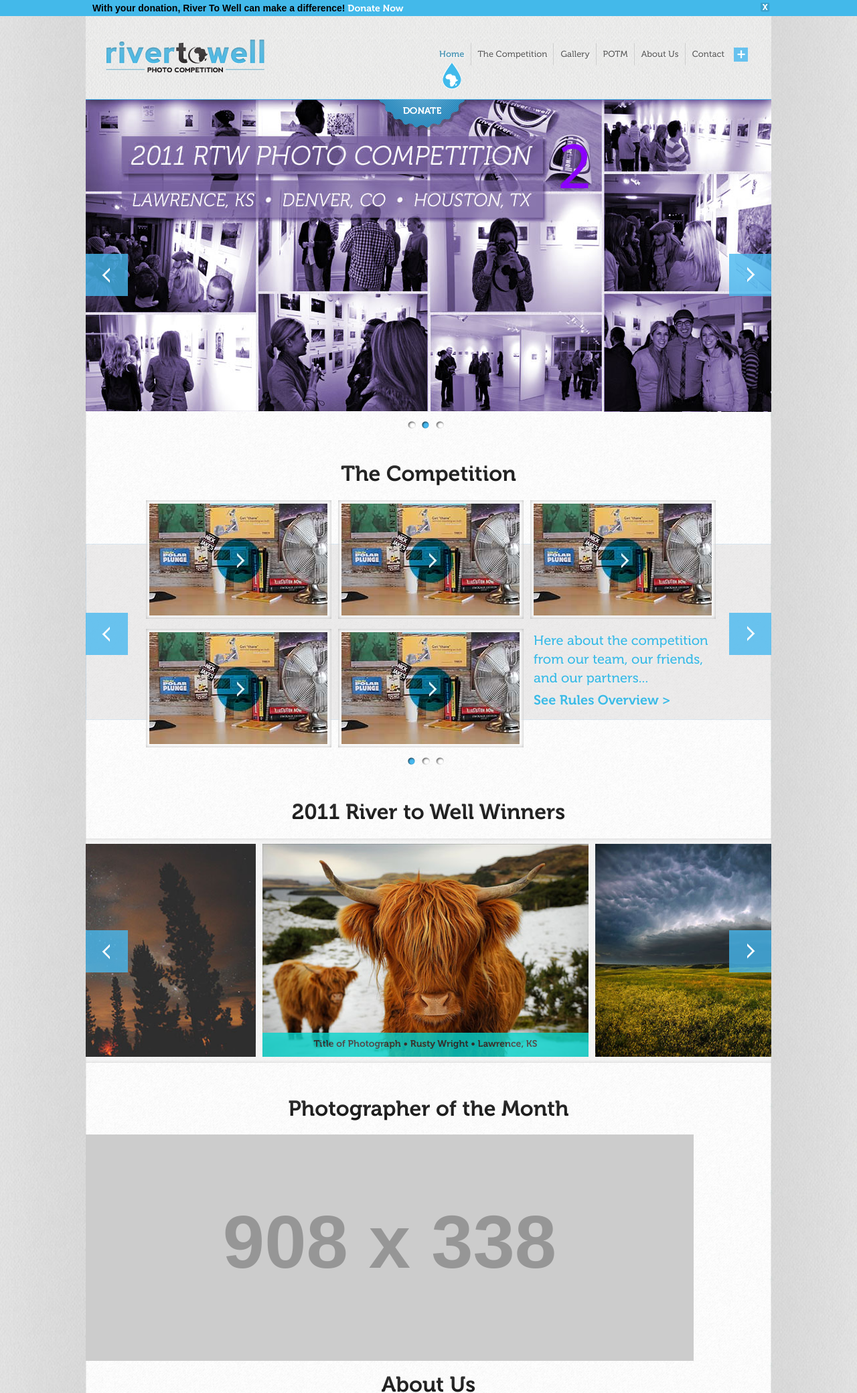
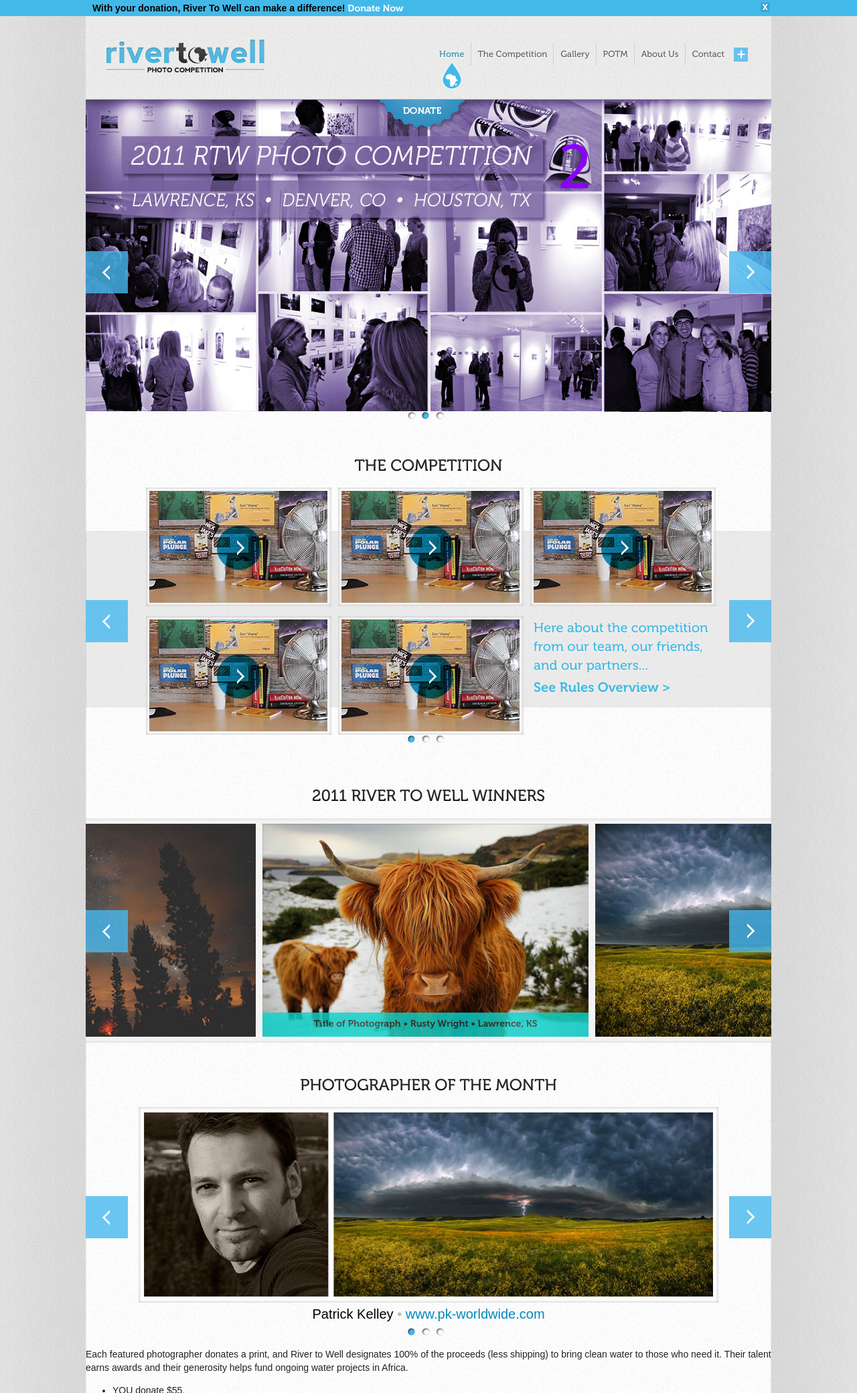
Before and after one commit to spfaffly/rtw-htmlbuild, a PHP site: a page that uses index.html in a window 1280 px wide. Shown: the top 2080 px of the page at 67% size. Run offline with PHP 8.4, Linux system fonts and the light colour scheme; grey boxes labelled with a size stand in for pictures from a placeholder-image service; some libraries are stand-ins or nearby versions.

Commit message:
POTM Carousel
Add in outline for POTM carousel

```diff
--- a/css/style.css
+++ b/css/style.css
@@ -64,7 +64,7 @@ td { vertical-align: top; }
 
   /* Overall Page */
   body { background:url(../img/background.jpg) repeat center; font-family:Arial; font-size:14px; min-width:1024px; }
-  h2 { color: #212121; font-family:'Museo-700'; font-weight:400; font-size:32px; text-align:center; background: -webkit-gradient(linear, left top, left bottom, from(#353535), to(#0e0e0e)); -webkit-background-clip: text; -webkit-text-fill-color: transparent; }
+  h2 { color: #212121; font-family:'Museo-500'; font-weight:400; font-size:24px; text-transform: uppercase; text-align:center; background: -webkit-gradient(linear, left top, left bottom, from(#353535), to(#0e0e0e)); -webkit-background-clip: text; -webkit-text-fill-color: transparent; }
   h3 { color: #41baeb; font-family:'Museo-500'; font-weight:400; font-size:26px; text-shadow: 1px 1px 2px #f4f3f3; }
   a { color:#0189bb; text-decoration:none; }
   a:hover { color:#0189bb; text-decoration:underline; }
@@ -87,7 +87,7 @@ td { vertical-align: top; }
 
   /* Pager Buttons */
   .pager { text-align:center; }
-  .pager a { margin-right:8px; background:url(../img/pager_button_sprite.png) -21px 0 no-repeat; height:13px; width:13px; display: inline-block; border: 0; font: 0/0 a; text-shadow: none; color: transparent; background-color: transparent; }
+  .pager a { margin-right:8px; background:url(../img/pager_button_sprite.png) -21px 0 no-repeat; height:13px; width:13px; display: inline-block; border: 0; font: 0/0; text-shadow: none; color: transparent; background-color: transparent; }
   .pager a.selected { background-position:0 0; }
 
   /* Thumbnail */
@@ -165,12 +165,12 @@ td { vertical-align: top; }
       .competition .slidethree .downloadrules:hover { background-position: 0 -60px; }
 
   /* Winners Section */
-  .section.winners .carousel { background:url(../img/section_overlay2.png) 0 0 repeat-x; width: 100%; height:330px; margin-bottom: 30px; position: relative; }
+  .winners.section .carousel { background:url(../img/section_overlay2.png) 0 0 repeat-x; width: 100%; height:330px; margin-bottom: 30px; position: relative; }
   .winners .carousel { padding-top: 8px; }
   .winners .carousel li { float: left; margin-right: 10px; }
 
   /* Contacts Section */
-  .contact fieldset { width:625px; margin:0 auto; }
+  .contact fieldset { width:625px; margin:0 auto; padding-bottom: 40px; }
   .contact .formfield { border-radius: 3px; border:none; background: #3392b9; padding:10px; color:#fff; }
   .contact .text { float:left; clear:left; width:280px; margin-bottom: 10px; }
     .contact .text::-webkit-input-placeholder { color:#FFF; }
@@ -178,6 +178,15 @@ td { vertical-align: top; }
     .contact .textarea::-webkit-input-placeholder { color:#FFF; }
   .contact .send { background: url(../img/contact_send_button.png) no-repeat; height: 30px; width: 110px; margin:0 auto; margin-top:20px; margin-left: -55px; }
     .contact .send:hover { background-position: 0 -40px; }
+
+  /* POTM Section */
+  .potm.section .carousel { height:330px; position: relative; margin-bottom: 30px; }
+  .potm .carousel li { float: left; background: url(../img/potm_background.png) no-repeat; margin:0 79px; width:866px; height: 320px; overflow: hidden; position: relative; }
+  .potm .carousel li img { margin: 8px; width: 850px; }
+  .potm .carousel .photographer { margin-top:4px; width: 100%; text-align: center; color:#BBB; font-size: 20px; }
+  .potm .carousel .photographer span { color:#000; }
+  .potm .pager { margin-top:10px; }
+
   /* Footer */
   .footer { position: relative; height:346px; width:100%; margin:30px 0 0 0; background:url(../img/footer_background.png) repeat-x top center; color:#EEE; font-family:'Museo-700'; font-size:12px; overflow: hidden; }
   .footer .content { width:950px; padding-top:34px; }
@@ -200,8 +209,8 @@ td { vertical-align: top; }
       .footer .social .facebook:hover { background-position:0 -30px; }
     .footer .social .twitter { background-position:-30px 0; }
       .footer .social .twitter:hover { background-position:-30px -30px; }
-    .footer .social .youtube { background-position:-60px 0; }
-      .footer .social .youtube:hover { background-position:-60px -30px; }
+    .footer .social .vimeo { background-position:-60px 0; }
+      .footer .social .vimeo:hover { background-position:-60px -30px; }
     .footer .social .flickr { background-position:-86px 0; }
       .footer .social .flickr:hover { background-position:-86px -30px; }
     /* Footer Brand */
--- a/index.html
+++ b/index.html
@@ -161,18 +161,30 @@
 
     <section id="potm" class="potm section clearfix">
       <h2>Photographer of the Month</h2>
-      <img src="http://placehold.it/908x338&amp;text=POTM+Carousel" />
+      <div class="carousel">
+        <ul class="reset">
+          <li><a href="#"><img src="img/potm/may_patrick_kelly.jpg" height="275" width="849" /></a><div class="photographer"><span class="name">Patrick Kelley</span> &bull; <a href="http://www.pk-worldwide.com" target="_blank">www.pk-worldwide.com</a></div></li>
+          <li><a href="#"><img src="img/potm/may_patrick_kelly.jpg" height="275" width="849" /></a><div class="photographer"><span class="name">Patrick Kelley</span> &bull; <a href="http://www.pk-worldwide.com" target="_blank">www.pk-worldwide.com</a></div></li>
+          <li><a href="#"><img src="img/potm/may_patrick_kelly.jpg" height="275" width="849" /></a><div class="photographer"><span class="name">Patrick Kelley</span> &bull; <a href="http://www.pk-worldwide.com" target="_blank">www.pk-worldwide.com</a></div></li>
+        </ul>
+        <a href="#" class="ir arrow prev">Previous</a>
+        <a href="#" class="ir arrow next">Next</a>
+        <div class="pager"></div>
+      </div>
+      <p class="explanation">Each featured photographer donates a print, and River to Well designates 100% of the proceeds (less shipping) to bring clean water to those who need it. Their talent earns awards and their generosity helps fund ongoing water projects in Africa.</p>
+      <ul class="steps rest">
+        <li class="first">YOU donate $55.</li>
+        <li class="second">We MAIL the print to you.</li>
+        <li class="third">Wells in Africa are built and restored.</li>
+      </ul>
+      <p class="legal">With a $55 donation RTW, in partnership with the photographer, will mail you a print that measures 10” wide with a maintained aspect ratio. In our experience, it costs about $5 to print and ship, so essentially $50 of your $55 goes toward the well.</p>
+      <a class="donate ir" href="#">Donate $55</a>
     </section> <!-- END potm -->
 
     <section id="aboutus" class="aboutus section clearfix">
       <h2>About Us</h2>
       <img src="http://placehold.it/908x338&amp;text=About+Us" />
     </section> <!-- END aboutus -->
-
-    <section id="makingithappen" class="makingithappen section clearfix">
-      <h2>Making it Happen</h2>
-      <img src="http://placehold.it/908x338&amp;text=Making+it+Happen" />
-    </section> <!-- END makingithappen -->
 
     <section id="contact" class="contact section clearfix">
       <h2>Contact Us</h2>
@@ -206,10 +218,10 @@
       <section class="social">
         <p>Follow Us On:</p>
         <ul class="reset">
-          <li><a href="#" class="icon ir facebook">Facebook</a></li>
-          <li><a href="#" class="icon ir twitter">Twitter</a></li>
-          <li><a href="#" class="icon ir youtube">YouTube!</a></li>
-          <li><a href="#" class="icon ir flickr">Flickr</a></li>
+          <li><a href="#" class="icon ir facebook" title="Like us on Facebook!">Facebook</a></li>
+          <li><a href="#" class="icon ir twitter" title="Follow us on Twitter!">Twitter</a></li>
+          <li><a href="#" class="icon ir vimeo" title="Watch us on Vimeo!">Vimeo</a></li>
+          <li><a href="#" class="icon ir flickr" title="Visit our Flickr!">Flickr</a></li>
         </ul>
       </section> <!-- END social -->
       <section class="brand">
--- a/js/main.js
+++ b/js/main.js
@@ -39,7 +39,7 @@ $(document).ready(function(){
     //      sticky_navigation();
     // });
 
-  /* Initialize Carousels */
+  /* Competition Carousel */
   $("#competition .carousel ul").carouFredSel({
     circular: false,
     infinite: false,
@@ -64,7 +64,7 @@ $(document).ready(function(){
     }
   });
 
-	/* Override - Initialize Main Hero */
+	/* Main Hero Carousel */
 	$("#herocarousel").carouFredSel({
     width: "100%",
     height: "auto",
@@ -75,7 +75,7 @@ $(document).ready(function(){
     pagination: "#hero .pager"
 	});
 
-  /* Override - Initialize Winners */
+  /* Winners Carousel */
   $("#winners .carousel ul").carouFredSel({
     circular: true,
     infinite: true,
@@ -112,41 +112,14 @@ $(document).ready(function(){
     }
   });
 
-	/* Initialize Winners */
-	// @TODO: Custom callback functions to control scolling
-	// $("#winnercarousel").carouFredSel({
-	//     items: { visible: '+1' },
-	// 	auto: { items: 1, pauseDuration: 4000 },
-	//     width: "100%",
-	//     prev: '#winnerprev',
- //        next: '#winnernext',
- //        scroll: {
- //        	pauseOnHover: true,
- //        	onBefore: function(oldItems, newItems){
- //        		var count = 0;
- //        		//oldItems.removeClass('opacity');
- //        		newItems.each(function(){
- //        			if(count == 0 || count == 2){
- //        				$(this).addClass('opacity');
- //        			} else {
- //        				$(this).removeClass('opacity');
- //        			}
- //        			count++;
- //        		});
- //        	}
- //        },
- //        onCreate: function(items){
- //        	var count = 0;
- //    		//oldItems.removeClass('opacity');
- //    		items.each(function(){
- //    			if(count == 0 || count == 2){
- //    				$(this).addClass('opacity');
- //    			} else {
- //    				$(this).removeClass('opacity');
- //    			}
- //    			count++;
- //    		});
- //        }
-	// });
-
+  /* POTM Carousel */
+  $("#potm .carousel ul").carouFredSel({
+    width: "100%",
+    height: "auto",
+    auto: { play: false, duration: 3000 },
+    scroll:{duration: 1000, fx:"scroll", pauseOnHover:true, easing: "swing"},
+    prev: { button: "#potm .prev", key: "left" },
+    next: { button: "#potm .next", key: "right" },
+    pagination: "#potm .pager"
+  });
 });
```
Also changed, not shown: img/footer_social_sprite.png, img/potm/may_patrick_kelly.jpg (added), img/potm_background.png (added).
